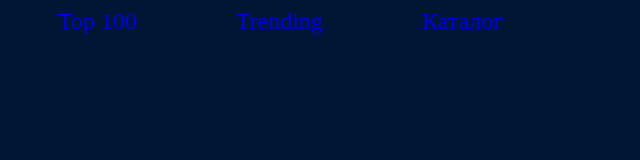
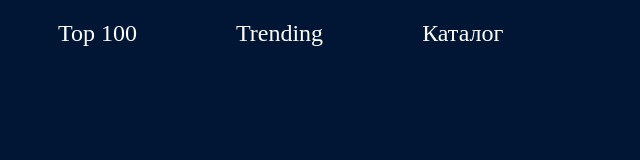
Before and after one commit to mothmelons/Release-, a plain HTML site: page GrandFinale/catalog.html in a window 1280 px wide. Shown: the whole page, without its empty margins (0-640 px from the left). Drawn offline with Linux system fonts and the light colour scheme.

Commit message:
Merge branch 'master' of https://github.com/mothmelons/Release-

```diff
--- a/GrandFinale/index.html
+++ b/GrandFinale/catalog.html
@@ -1,7 +1,7 @@
 <html>
     <head>
         <meta name="description" content="Медіа плеєр для локальних відео">
-        <link href="style.css" rel="stylesheet">
+        <link href="catalogstyle.css" rel="stylesheet">
         <title>WebPlayer</title>
 
     </head>
--- a/GrandFinale/style.css
+++ b/GrandFinale/catalogstyle.css
@@ -8,6 +8,9 @@ p{
     margin-top: 15%;
 
 }
+header{
+    margin-top: 20px;
+}
 
 body{
     background-color: #011635
@@ -17,4 +20,5 @@ body{
     font-size: 24px;
     margin-right: 45px;
     margin-left: 50px;
+    color: #ffffff;
 }
```
Also changed, not shown: GrandFinale/main.html (added), GrandFinale/player.html (added).
